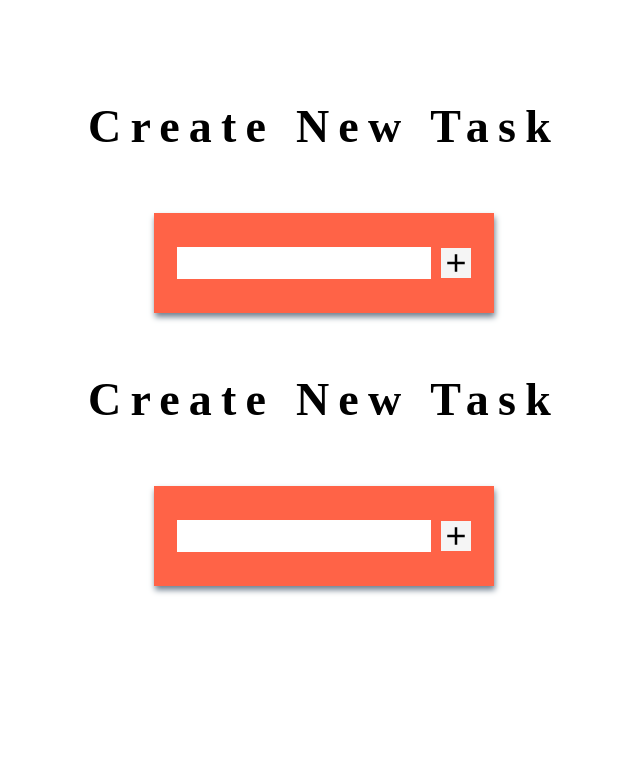
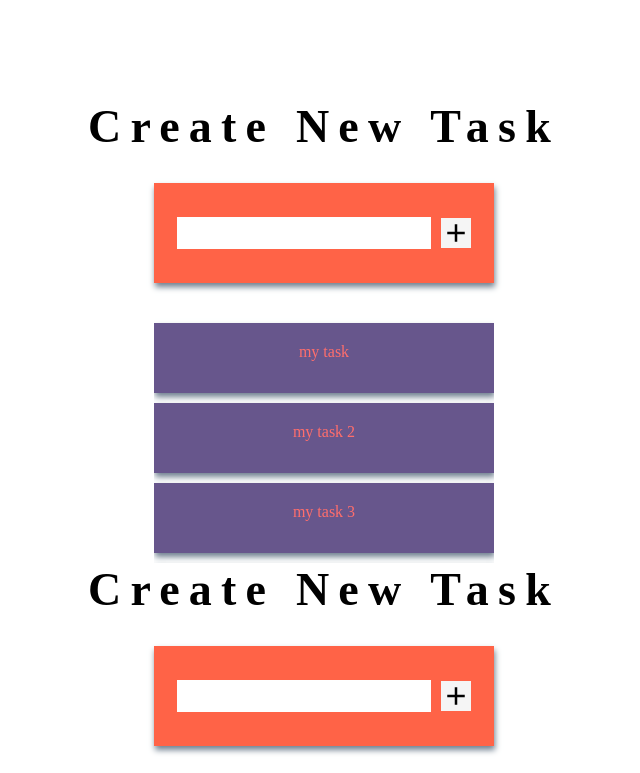
Before and after one commit to andrewpatasik/todo-js, a website built with webpack: page src/pages/index.html in a window 1280 px wide. Both pictures are taken after a click on the picture 772 px from the left and 263 px from the top of the page. Shown: the whole page, without its empty margins (316-956 px from the left). Built offline with nearby package versions, Linux system fonts and the light colour scheme; files whose address does not match are found by name.

Commit message:
fixing add item function

```diff
--- a/src/index.js
+++ b/src/index.js
@@ -45,10 +45,15 @@ function createImage(id, src, alt){
 
 function createList(id){
   let ulEl = document.createElement('ul');
+  ulEl.setAttribute('id', id);
+  return ulEl;
+}
+
+function createItem(className){
   let liEl = document.createElement('div');
-  ulEl.setAttribute('id', id);
-  ulEl.appendChild(liEl);
-  return ulEl;
+  liEl.classList.add(className);
+  // liEl.setAttribute('onclick', 'myFunction()');
+  return liEl;
 }
 
 return {
@@ -56,7 +61,8 @@ return {
   createHeading,
   createInput,
   createImage,
-  createList
+  createList,
+  createItem
 }
 }
 
@@ -66,38 +72,38 @@ function loadElement(){
   let taskListContainerEl = DomFactory().createDiv('list-container','task-list-container');
   let inputColumnEl = DomFactory().createInput('text','','new-task-col');
   let imageEl = DomFactory().createImage('add-task','./assets/material-icon-add.svg','add');
+  let taskList = DomFactory().createList('task-list');
 
   wrapperDiv.appendChild(headingEl);
   wrapperDiv.appendChild(newTaskContainerEl);
   newTaskContainerEl.appendChild(inputColumnEl);
   newTaskContainerEl.appendChild(imageEl);
   wrapperDiv.appendChild(newTaskContainerEl);
+
+  taskListContainerEl.appendChild(taskList);
   wrapperDiv.appendChild(taskListContainerEl);
 };
 loadElement();
 
 let taskArray = [];
+let addBtn = document.querySelector('#add-task');
 
 function addTask(){
-  let addBtn = document.querySelector('#add-task');
+  let count = 1;
   let input = document.querySelector('#new-task-col');
+  let taskList = document.getElementById('task-list');
   addBtn.addEventListener('click', () => {
-    let taskList = document.getElementById('list-container');
-    let listEl = DomFactory().createList('task-list');
+    let listEl = DomFactory().createItem('task-item');
+    listEl.setAttribute('id', 'task-' + count);
+    let li = listEl;
     console.log(input.value + ' ' + 'added.');
-    listEl.textContent = input.value;
-    taskArray.push(
-      {
-        task: input.value,
-        dateCreate: format(new Date(), "iiii"),
-      }
-      );
-    taskList.appendChild(listEl);
+    li.textContent = input.value;
+    taskArray.push( { id: count++, task: input.value, timeStamp: format(new Date(), "iiii") } );
+    taskList.appendChild(li);
     input.value = '';
     console.table(taskArray);
   });
 }
 addTask();
 
-
 // console.log(taskList);
--- a/src/pages/index.html
+++ b/src/pages/index.html
@@ -13,6 +13,14 @@
                 <input type="text" name="" id="new-task-col">
                 <img id="add-task" src="../assets/material-icon-add.svg" alt="add">
             </div>
+            <div class="task-list-container">
+                <ul id="task-list">
+                    <div id="task-1" class="task-item">my task</div>
+                    <div id="task-2" class="task-item">my task 2</div>
+                    <div id="task-3" class="task-item">my task 3</div>
+                    <div id="task-4" class="task-item">my task 4</div>
+                </ul>
+            </div>
     </div>
 </body>
 </html>
--- a/src/styles/main.css
+++ b/src/styles/main.css
@@ -11,7 +11,7 @@
     right: 0;
     width: 300px;
     height: 60px;
-    margin: 60px auto;
+    margin: 30px auto;
     background-color: tomato;
     padding: 20px;
     box-shadow: 1px 4px 6px slategray;
@@ -39,3 +39,39 @@ img{
 #add-task:hover{
     cursor: pointer;
 }
+
+.task-list-container{
+    /* border: 1px solid black; */
+    width: 50%;
+    margin: 0 auto;
+    text-align: center;
+    display: flex;
+    justify-items: center;
+    justify-content: center;
+}
+
+#task-list{
+    /* border: 1px solid black; */
+    height: 250px;
+    padding: 0;
+    margin: 0;
+    overflow-y: scroll;
+}
+
+#task-list::-webkit-scrollbar{
+    display: none;
+}
+
+.task-item{
+    /* border: 1px solid black; */
+    width: 300px;
+    height: 30px;
+    margin: 10px auto;
+    padding: 20px;
+    background-color: #67568c;
+    color: #ff6e6c;
+    box-shadow: 1px 4px 6px slategray;
+    font-family: 'Roboto Mono';
+    font-weight: 500;
+    font-size: 16px;
+}
```
Also changed, not shown: dist/main.css, dist/main.js.
